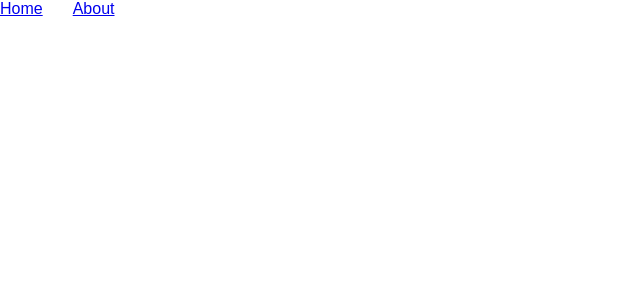
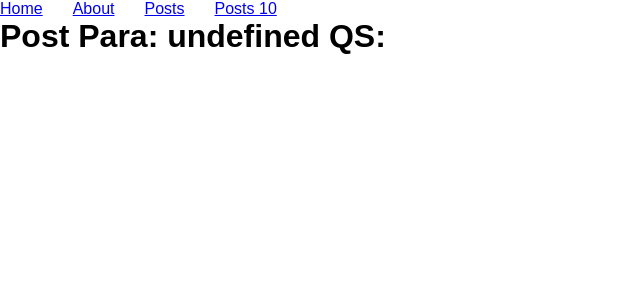
Before and after one commit to gillsonpassos/Tutorial-React-Route, a React (Vite) app: page /posts in a window 1280 px wide. Before the commit this address had no page. Shown: the top 300 px of the page, without its empty margins (0-640 px from the left). Built offline with nearby package versions, Linux system fonts and the light colour scheme.

Commit message:
Usando Parametros

```diff
--- a/src/components/Menu/index.tsx
+++ b/src/components/Menu/index.tsx
@@ -11,6 +11,13 @@ export const Menu = () => {
       <li>
         <Link to="/about">About</Link>
         </li>
+        <li>
+        <Link to="/posts">Posts</Link>
+        </li>
+        <li>
+        <Link to="/posts/10">Posts 10</Link>
+        </li>
+
 
       </ul>
      </nav>
--- /dev/null
+++ b/src/components/Post/index.tsx
@@ -0,0 +1,17 @@
+import React from "react";
+import { useParams, useSearchParams } from "react-router-dom";
+import './style.css';
+export const Post = () => {
+  const params = useParams();
+  const { id } = params;
+  const [qs] = useSearchParams();
+
+    return (
+    <div>
+
+      <h1>Post {`Para: ${id}`} {`QS: ${qs}`}</h1>
+
+    </div>
+
+    );
+};
--- /dev/null
+++ b/src/components/Post/style.css
@@ -0,0 +1,5 @@
+.menu ul {
+  display: flex;
+  list-style: none;
+  gap: 30px;
+}
--- a/src/main.tsx
+++ b/src/main.tsx
@@ -6,6 +6,7 @@ import { BrowserRouter, Routes, Route } from 'react-router-dom'
 import { Home } from './components/Home';
 import { About } from './components/About';
 import { Menu } from './components/Menu';
+import { Post } from './components/Post';
 
 ReactDOM.createRoot(document.getElementById('root') as HTMLElement).render(
   <React.StrictMode>
@@ -14,6 +15,8 @@ ReactDOM.createRoot(document.getElementById('root') as HTMLElement).render(
     <Routes>
       <Route path="/" element={<Home />} />
       <Route path="/about" element={<About />} />
+      <Route path="/posts/:id" element={<Post />} />
+      <Route path="/posts" element={<Post />} />
     </Routes>
     </BrowserRouter>
   </React.StrictMode>
```
